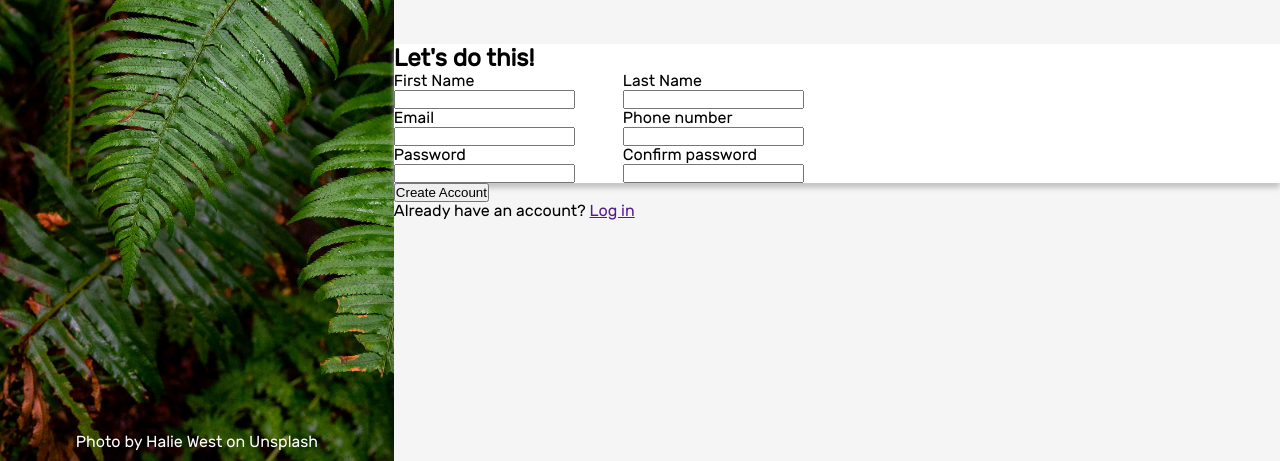
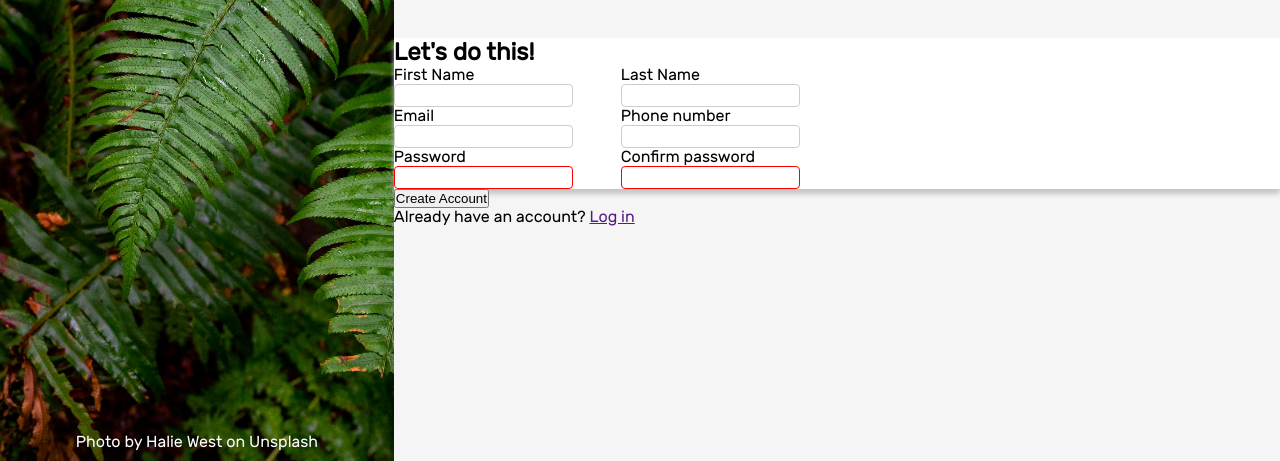
Before and after one commit to ngkauiin/odin-sign-up-form, a plain HTML site: page index.html in a window 1280 px wide. Shown: the part 339-800 px from the top of the page. Drawn offline with Linux system fonts and the light colour scheme.

Commit message:
apply focus and invalid color change to input

```diff
--- a/style.css
+++ b/style.css
@@ -94,3 +94,19 @@ fieldset{
   box-shadow: 0px 5px 5px rgb(197, 197, 197);
   background-color: white;
 }
+
+input {
+  border: 1px solid #ccc;
+  border-radius: 4px;
+  height: 1.3rem;
+}
+
+input:invalid {
+  border-color: red;
+}
+
+input:focus {
+  outline: none;
+  border-color: blue;
+  box-shadow: 2px 2px 2px rgb(207, 207, 207);
+}
```
